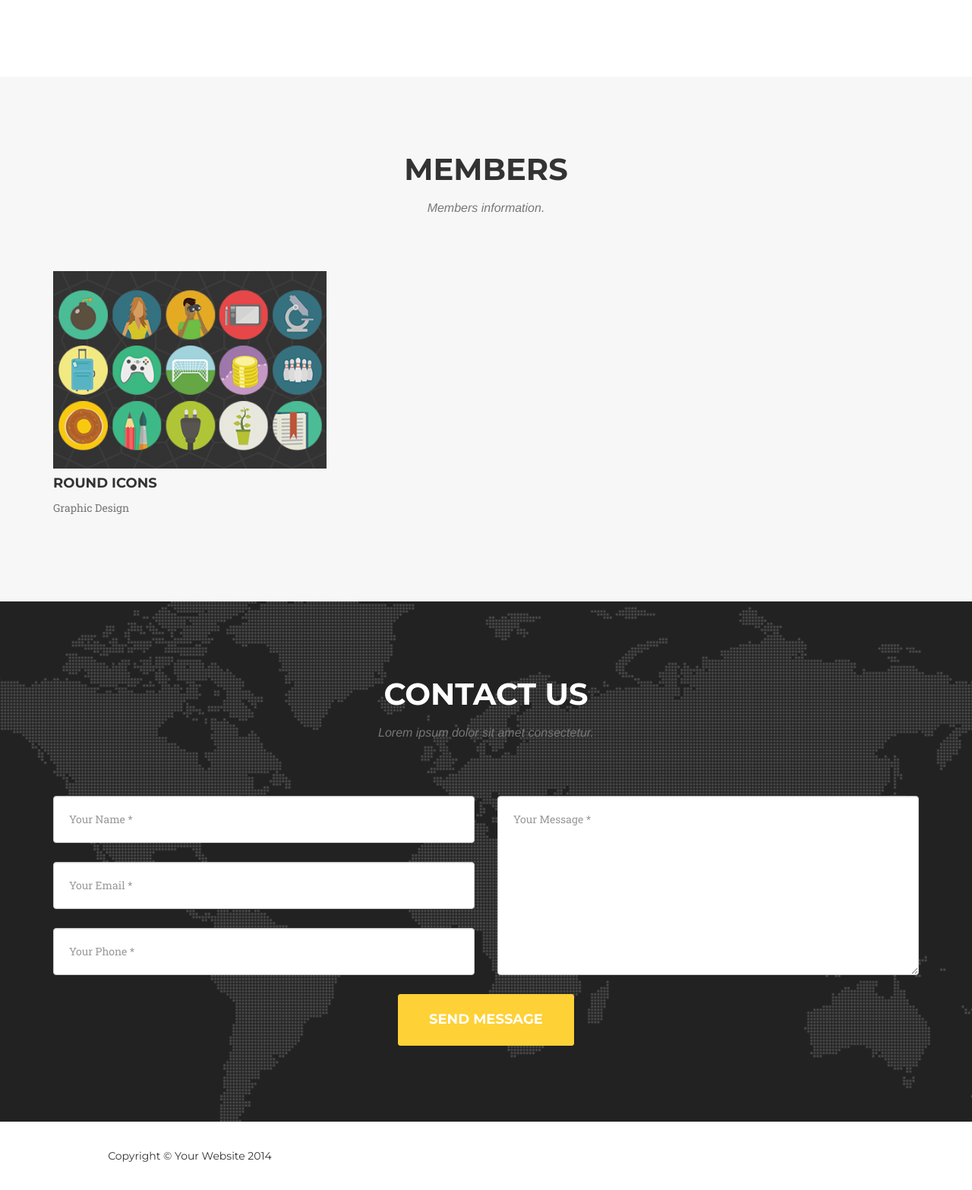
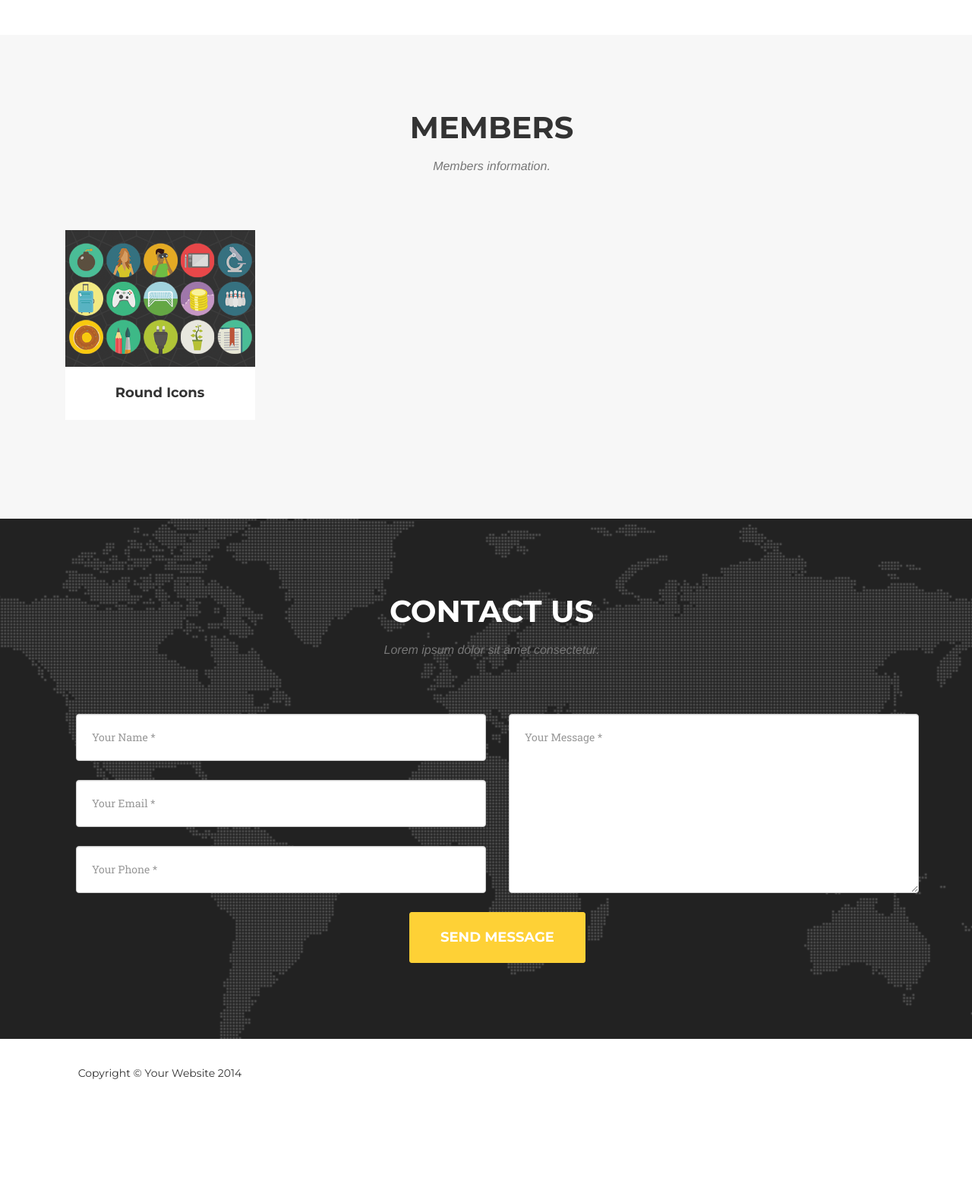
Before and after one commit to TaiwanCoderLeague/official-site, a Python web app: template templates/twcl.html in a window 1280 px wide. Shown: the part 1352-2919 px from the top of the page at 76% size. After the commit the page ends 2773 px from the top, so only its background shows below. Run offline with Jinja, Linux system fonts and the light colour scheme; the template is opened without the code that fills it, so the values that code supplies are empty; some libraries are stand-ins or nearby versions; some web fonts are replaced.

Commit message:
fix the img size in front end member section

```diff
--- a/static/twcl_page/css/agency.css
+++ b/static/twcl_page/css/agency.css
@@ -359,7 +359,7 @@
     display: block;
     position: relative;
     margin: 0 auto;
-    max-width: 200px;
+    max-width: 250px;
 }
 
 #portfolio .portfolio-item .portfolio-link .portfolio-hover {
@@ -400,7 +400,7 @@
 #portfolio .portfolio-item .portfolio-caption {
     margin: 0 auto;
     padding: 25px;
-    max-width: 400px;
+    max-width: 250px;
     text-align: center;
     background-color: #fff;
 }
@@ -780,7 +780,7 @@
     text-align: center;
     background-clip: border-box;
     -webkit-box-shadow: none;
-    box-shadow: none;
+    box-shadow:none;
 }
 
 .portfolio-modal .modal-content h2 {
@@ -864,3 +864,13 @@
 body {
     webkit-tap-highlight-color: #fed136;
 }
+/*portfolio*/
+.col-md-4{
+    width:24.33333333%;
+}
+.row{
+    margin-left:0px;
+
+
+
+}
--- a/templates/twcl.html
+++ b/templates/twcl.html
@@ -63,7 +63,7 @@
                         <a class="page-scroll" href="#about">About</a>
                     </li>
                     <li>
-                        <a class="page-scroll" href="#members">Members</a>
+                        <a class="page-scroll" href="#portfolio">Members</a>
                     </li>
 
                     <li>
@@ -109,7 +109,7 @@
                         <div class="thumbnails">
                         <span class="span4">
                             <a class="thumbnail" href="#">
-                                <img src="https://dl.dropboxusercontent.com/content_link/qx43a6fhTr5KD1qO9WEHhAf7wneHHqvjJayzpODNZ9nSWNH9GjiNzUaTevZj0Ott" alt="300x200"/>
+                                <img src="/static/twcl_page/img/twcl.jpg" alt="300x200"/>
 
                             </a>
                         </span>
@@ -125,7 +125,7 @@
                         <div class="thumbnails">
                         <span class="span4">
                             <a class="thumbnail" href="#">
-                                <img src="https://dl.dropboxusercontent.com/content_link/qx43a6fhTr5KD1qO9WEHhAf7wneHHqvjJayzpODNZ9nSWNH9GjiNzUaTevZj0Ott" alt="300x200"/>
+                                <img src="/static/twcl_page/img/twcl.jpg" alt="300x200"/>
 
                             </a>
                         </span>
@@ -141,7 +141,7 @@
                         <div class="thumbnails">
                         <span class="span4">
                             <a class="thumbnail" href="#">
-                                <img src="https://dl.dropboxusercontent.com/content_link/qx43a6fhTr5KD1qO9WEHhAf7wneHHqvjJayzpODNZ9nSWNH9GjiNzUaTevZj0Ott" alt="300x200"/>
+                                <img src="/static/twcl_page/img/twcl.jpg" alt="300x200"/>
 
                             </a>
                         </span>
@@ -158,7 +158,7 @@
                         <div class="thumbnails">
                         <span class="span4">
                             <a class="thumbnail" href="#">
-                                <img src="https://dl.dropboxusercontent.com/content_link/qx43a6fhTr5KD1qO9WEHhAf7wneHHqvjJayzpODNZ9nSWNH9GjiNzUaTevZj0Ott" alt="300x200"/>
+                                <img src="/static/twcl_page/img/twcl.jpg" alt="300x200"/>
 
                             </a>
                         </span>
@@ -173,7 +173,7 @@
 </section>
 
     <!-- Portfolio Grid Section -->
-    <section id="members" class="bg-light-gray">
+    <section id="portfolio" class="bg-light-gray">
         <div class="container">
             <div class="row">
                 <div class="col-lg-12 text-center">
@@ -189,9 +189,9 @@
                     </a>
                     <div class="portfolio-caption">
                         <h4>Round Icons</h4>
-                        <p class="text-muted">Graphic Design</p>
                     </div>
                 </div>
+
 
             </div>
         </div>
```
